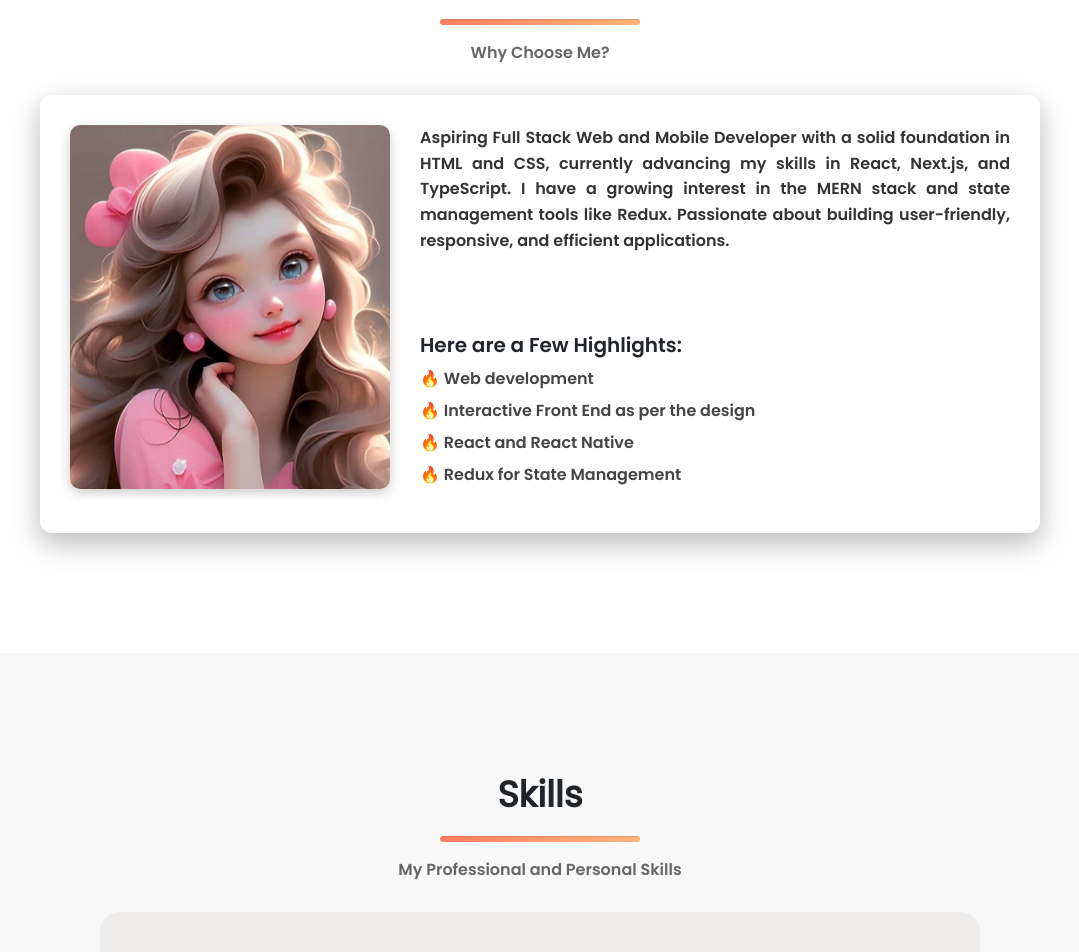
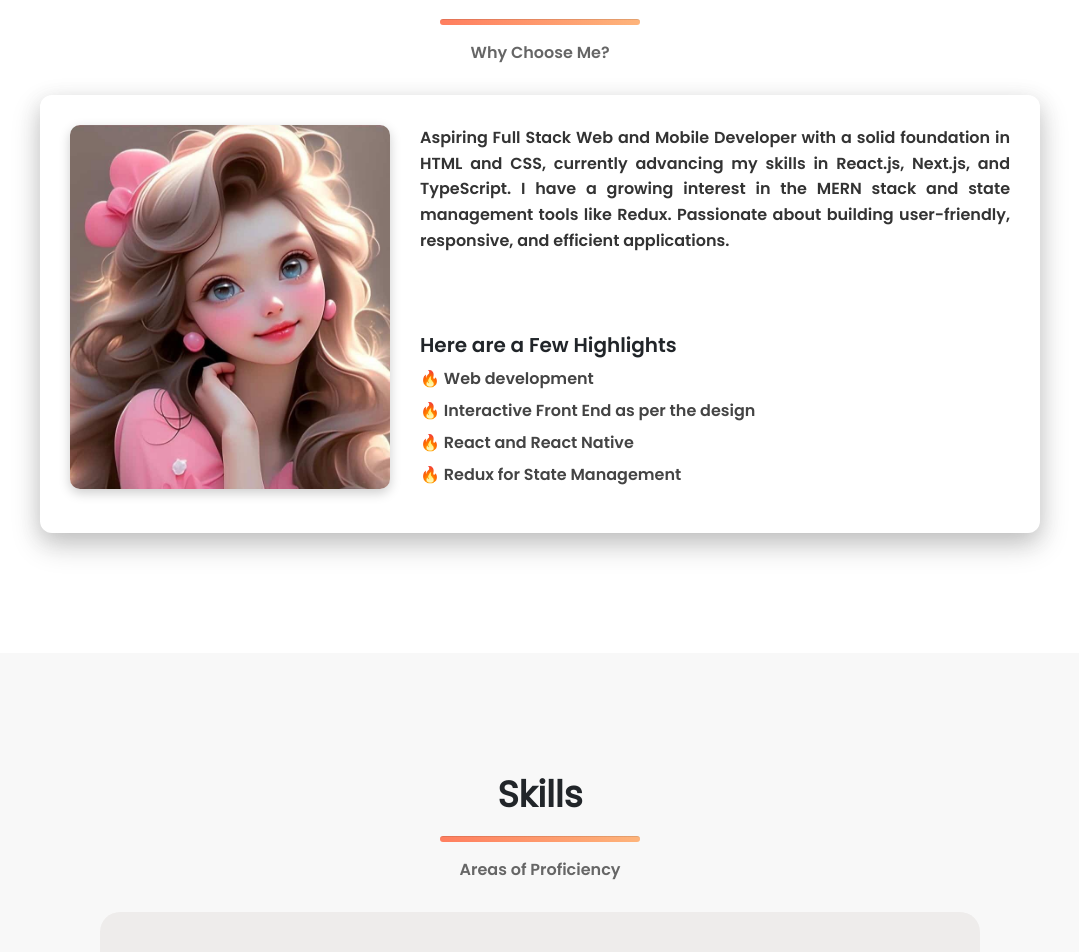
Before and after one commit to varnasuresh4505/my-portfolio, a React (Create React App) app: page / in a window 1280 px wide. Shown: the part 880-1832 px from the top of the page, without its empty margins (100-1179 px from the left). Built offline with nearby package versions, Linux system fonts and the light colour scheme; a web font is replaced by a local one.

Commit message:
resume change

```diff
--- a/src/PortfolioContainer/AboutMe/AboutMe.js
+++ b/src/PortfolioContainer/AboutMe/AboutMe.js
@@ -15,9 +15,9 @@ export default function AboutMe() {
         </div>
         <div className="about-text">
           <p className="about-description">
-          Aspiring Full Stack Web and Mobile Developer with a solid foundation in HTML and CSS, currently advancing my skills in React, Next.js, and TypeScript. I have a growing interest in the MERN stack and state management tools like Redux. Passionate about building user-friendly, responsive, and efficient applications.
+          Aspiring Full Stack Web and Mobile Developer with a solid foundation in HTML and CSS, currently advancing my skills in React.js, Next.js, and TypeScript. I have a growing interest in the MERN stack and state management tools like Redux. Passionate about building user-friendly, responsive, and efficient applications.
           </p>
-          <h3 className="highlights-title">Here are a Few Highlights:</h3>
+          <h3 className="highlights-title">Here are a Few Highlights</h3>
           <ul className="highlights-list">
             <li>🔥 Web development</li>
             <li>🔥 Interactive Front End as per the design</li>
--- a/src/PortfolioContainer/Home/Profile.js
+++ b/src/PortfolioContainer/Home/Profile.js
@@ -71,7 +71,7 @@ export default function Profile() {
             {""}
             Hire Me{" "}
           </button>
-          <a href='/varna_resume.pdf' download='varna_resume.pdf'>
+          <a href='/resume1.pdf' download='resume1.pdf'>
             <button className='btn highlighted-btn'>Get Resume</button>
           </a>
         </div>
--- a/src/PortfolioContainer/Skills/Skills.js
+++ b/src/PortfolioContainer/Skills/Skills.js
@@ -64,7 +64,7 @@ export default function Skills() {
 
         <h1 className="sectiontitle">Skills</h1>
         <hr className="hr" />
-        <p className="sectionsubtitle">My Professional and Personal Skills</p>
+        <p className="sectionsubtitle">Areas of Proficiency</p>
 
 
       <div className="skill-container">
```
Also changed, not shown: 2 other files (tests, documents, lock files or other folders).
